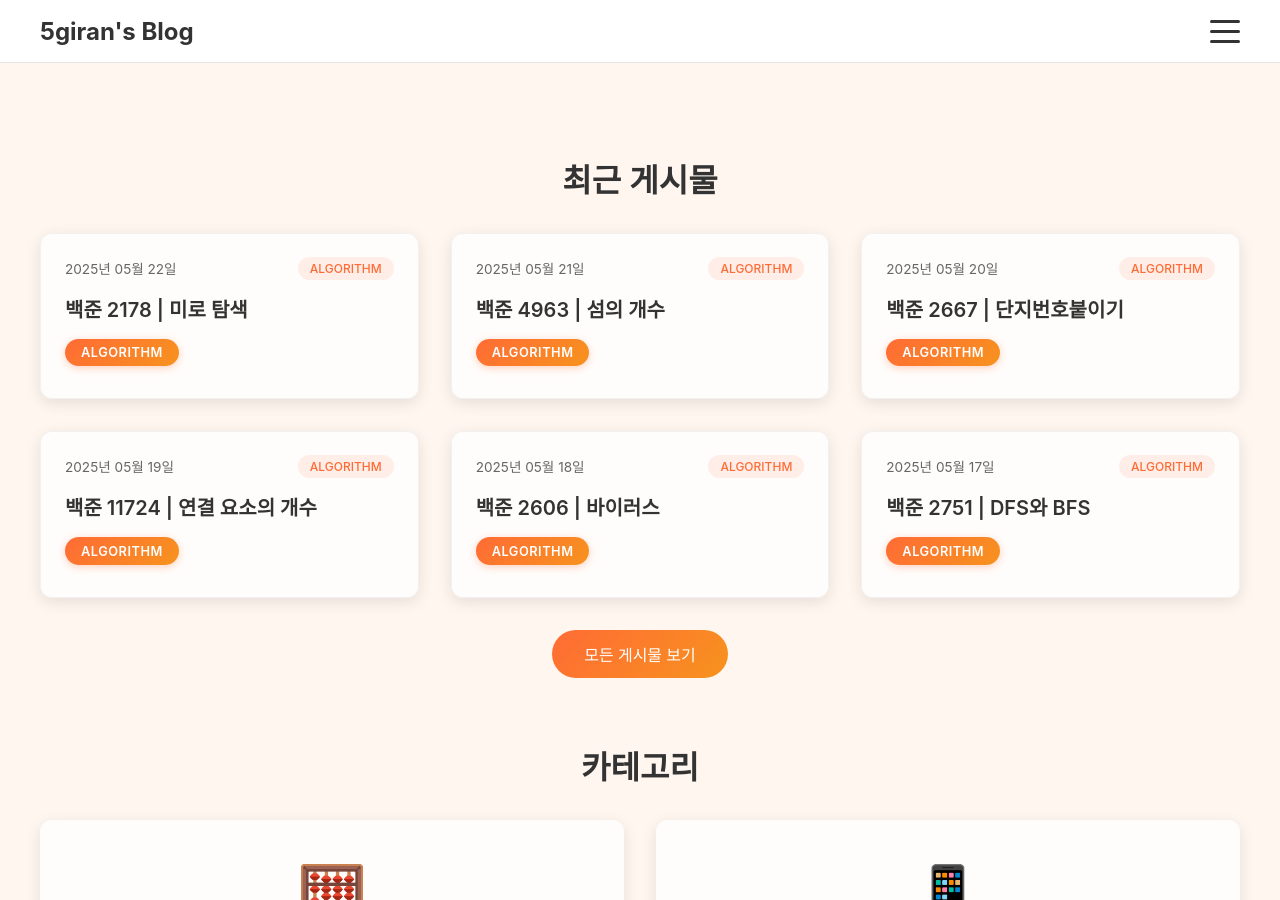
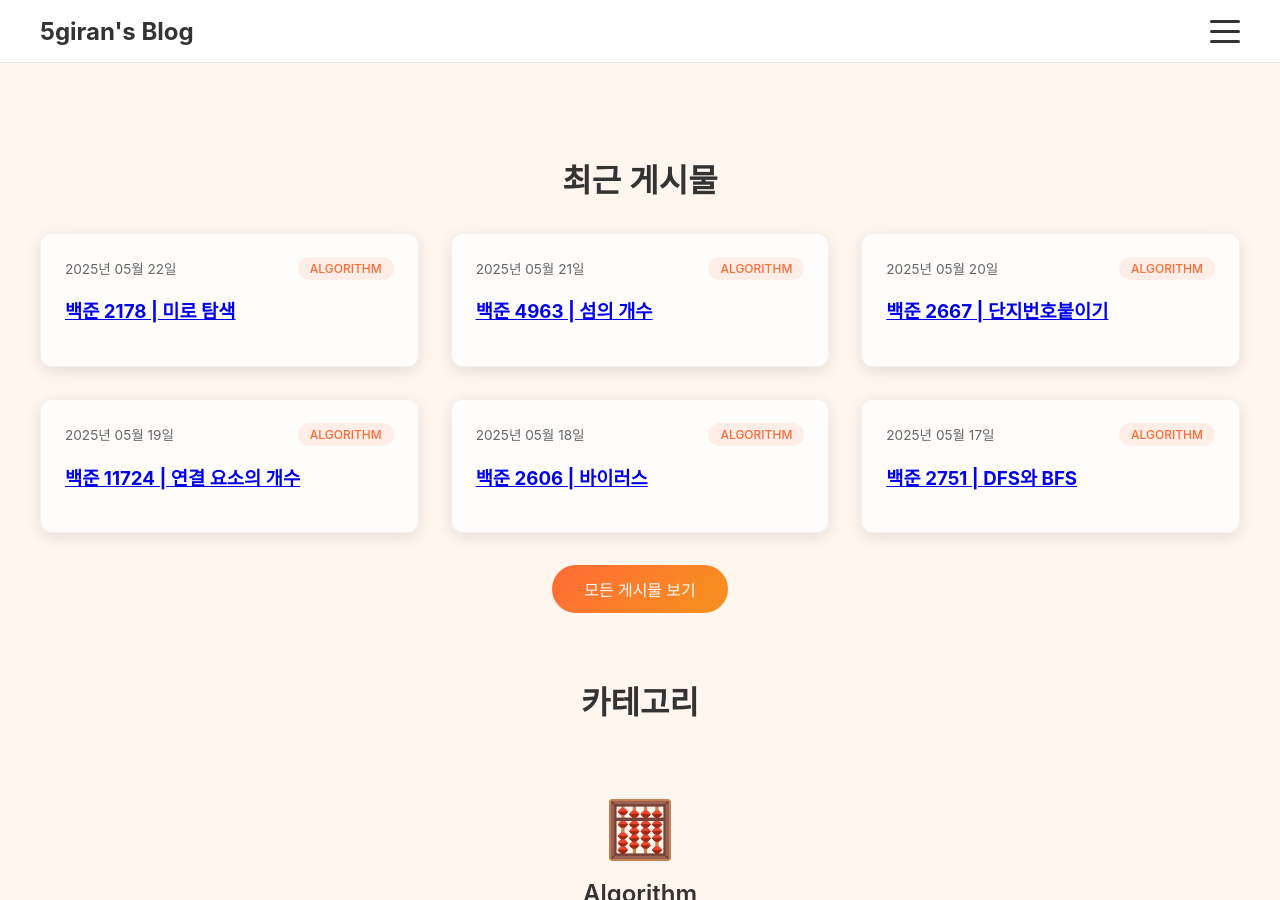
Before and after one commit to 5giran/5giran.github.io, a Jekyll site: the page built from index.md, in a window 1280 px wide and 900 px high. Built offline with Jekyll 4.4.1, drawn with Linux system fonts in a browser that asks for light colours; some web fonts are replaced.

Commit message:
Update: tags 스타일 수정

```diff
--- a/assets/css/hamburger-menu.css
+++ b/assets/css/hamburger-menu.css
@@ -459,80 +459,39 @@ body {
   color: #F7931E;
 }
 
-/* Post Tag Badges */
+/* Post Tag Badges - Updated with lighter colors */
 .post-tags {
-  margin-top: 0.5rem;
+  margin-top: 0.75rem;
 }
 
 .tag-badge {
   display: inline-block;
-  padding: 0.4rem 1rem;
-  border-radius: 15px;
-  font-size: 0.8rem;
-  font-weight: 600;
-  text-transform: uppercase;
-  letter-spacing: 0.5px;
+  padding: 0.3rem 0.8rem;
+  border-radius: 12px;
+  font-size: 0.75rem;
+  font-weight: 500;
   margin-right: 0.5rem;
   margin-bottom: 0.5rem;
-}
-
-.tag-algorithm {
-  background: linear-gradient(135deg, #FF6B35 0%, #F7931E 100%);
-  color: white;
-  box-shadow: 0 2px 8px rgba(255, 107, 53, 0.3);
-}
-
-.tag-ios {
-  background: linear-gradient(135deg, #F7931E 0%, #FFB84D 100%);
-  color: white;
-  box-shadow: 0 2px 8px rgba(247, 147, 30, 0.3);
+  background: rgba(255, 107, 53, 0.1);
+  color: #FF6B35;
+  border: 1px solid rgba(255, 107, 53, 0.2);
+  transition: all 0.2s ease;
+  text-transform: none; /* 한극어 태그를 위해 대문자 변환 제거 */
+  letter-spacing: normal; /* 한국어 읽기 최적화를 위한 자간 초기화 */
 }
 
 .tag-badge:hover {
+  background: rgba(255, 107, 53, 0.15);
+  border-color: rgba(255, 107, 53, 0.3);
   transform: translateY(-1px);
-  box-shadow: 0 4px 12px rgba(255, 107, 53, 0.4);
 }
 
-.post-card h3 {
-  margin: 0 0 1rem;
-  font-size: 1.25rem;
-  font-weight: 600;
+/* Remove the old gradient tag styles */
+.tag-algorithm,
+.tag-ios {
+  display: none;
 }
 
-.post-card h3 a {
-  color: #333;
-  text-decoration: none;
-  transition: color 0.3s ease;
-}
-
-.post-card h3 a:hover {
-  color: #FF6B35;
-}
-
-.post-excerpt {
-  color: #666;
-  line-height: 1.6;
-  margin: 0;
-}
-
-.categories-grid {
-  display: grid;
-  grid-template-columns: repeat(auto-fit, minmax(250px, 1fr));
-  gap: 2rem;
-}
-
-.category-item {
-  background: rgba(255, 255, 255, 0.8);
-  border-radius: 12px;
-  overflow: hidden;
-  box-shadow: 0 4px 15px rgba(0, 0, 0, 0.1);
-  transition: all 0.3s ease;
-}
-
-.category-item:hover {
-  transform: translateY(-5px);
-  box-shadow: 0 8px 25px rgba(0, 0, 0, 0.15);
-}
 
 .category-item a {
   display: block;
```
